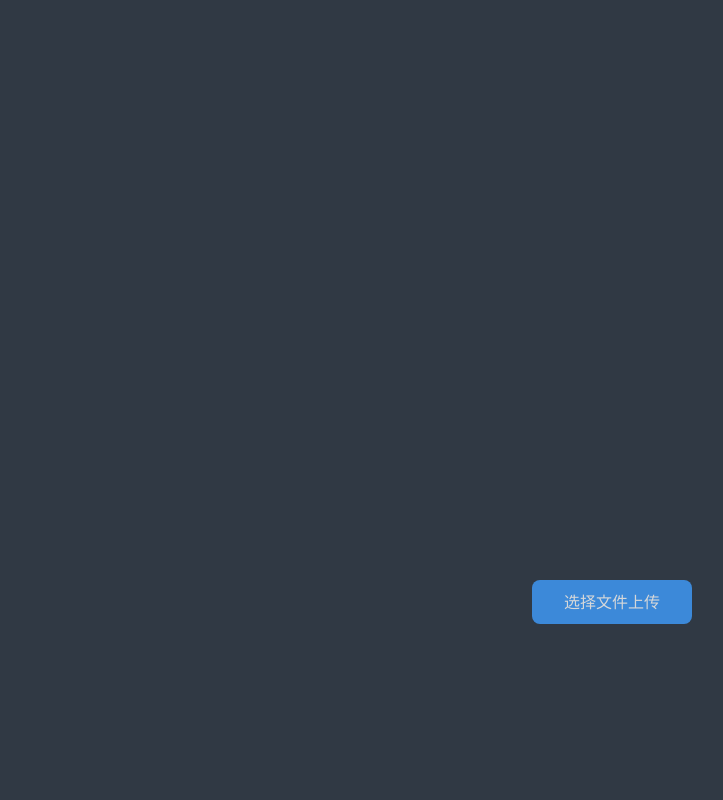
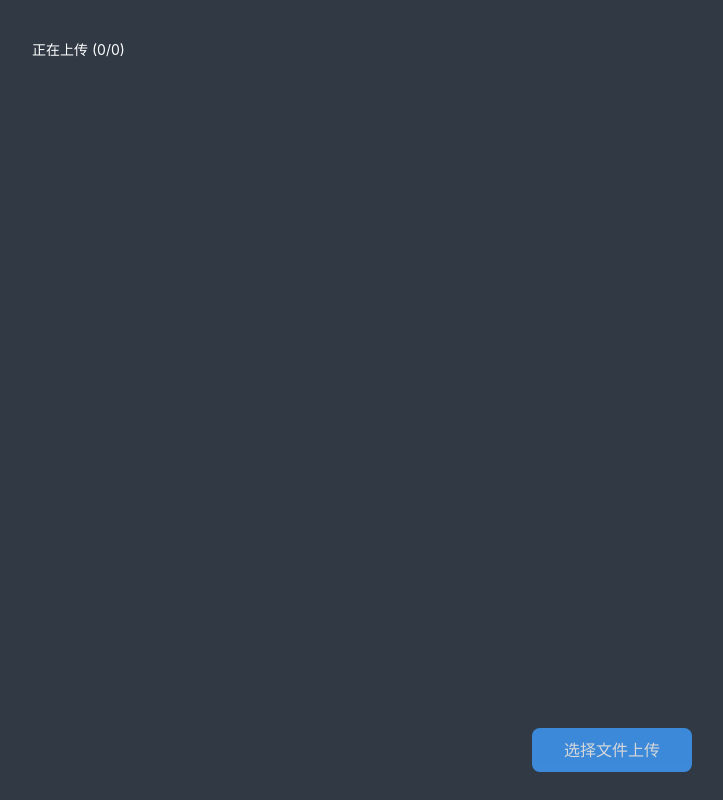
Before and after one commit to chenxijywc/large-file-upload, a Vue app in the folder vite-project/: page / in a window 1280 px wide. Shown: the whole page, without its empty margins (28-751 px from the left). Built offline with nearby package versions, Linux system fonts and the light colour scheme.

Commit message:
样式优化,准备一次多个文件上传

```diff
--- a/vite-project/src/App.vue
+++ b/vite-project/src/App.vue
@@ -1,5 +1,8 @@
 <template>
   <div class="page">
+    <div class="pageTop">
+      正在上传 ({{ statistics }})
+    </div>
     <div class="content">
       <ListItem :taskArr="taskArr" @pauseUpdate="pauseUpdate" @goonUpdate="goonUpdate" @reset="reset"/>
     </div>
@@ -12,7 +15,7 @@
   </div>
 </template>
 <script setup lang="ts">
-  import { onMounted, ref, getCurrentInstance, toRaw, watch } from 'vue'
+  import { onMounted, ref, getCurrentInstance, toRaw, watch, computed } from 'vue'
   import { update, checkFile, mergeSlice, AllDatasItem, taskArrItem } from '@/api/home'
   import ListItem from '@/listItem.vue'
   import SparkMD5 from "spark-md5"
@@ -20,8 +23,25 @@
   let lastTime:any = ref()
   const localForage = (getCurrentInstance()!.proxy as any).$localForage
   const unit = 1024*1024*3  //每个切片的大小定位3m
-  let taskArr = ref<Array<taskArrItem>>([])
+  let taskArr = ref<Array<taskArrItem>>([
+    // {},
+    // {},
+    // {},
+    // {},
+    // {},
+    // {},
+    // {},
+    // {},
+    // {},
+    // {},
+    // {},
+    // {}
+  ])
   let updateingArr:Array<taskArrItem> = []
+  const statistics = computed(()=>{
+    let otherArr = taskArr.value.filter(item => item.state === 4)
+    return `${otherArr.length}/${taskArr.value.length}`
+  })
   // 监听任务改变
   watch(() => taskArr.value, (newVal,oldVal) => {
     if(!(newVal.length === 0 && oldVal.length === 0)){
@@ -72,6 +92,7 @@
       md5:'',
       name:file.name,
       state:0,
+      fileSize:file.size,
       allDatas:[],  // 所有请求的数据
       finishNumber:0,  //请求完成的个数
       errNumber:0,  // 报错的个数,默认是0个,超多3个就是直接上传失败
@@ -243,28 +264,23 @@
   }
 </script>
 <style  scoped>
-  .page{padding:100px;margin:0 auto;background-color: #303944;width: 100%;height: 100vh;color:#ffffff;}
-  .content{min-height: 60vh;}
+  .page{margin:0 auto;background-color: #303944;width: 100%;height: 100vh;color:#ffffff;position: relative;}
+  .pageTop{height: 100px;padding: 0 60px;display: flex;align-items: center;font-size: 14px;}
+  .content{padding:0 100px 0 100px;overflow-y: auto; height: calc(100vh - 200px);}
   :deep(.el-progress-bar__innerText){color: black;}
-  /* .listItem{margin-bottom: 22px;display: flex;animation: fadeIn;animation-duration: 1s;} */
-  .listItem{margin-bottom: 22px;display: flex;}
-  .percentageBac{height:24px;width: 100%;border-radius: 8px;background-color: #1b1f24;margin-bottom: 10px;box-shadow: 0 5px 10px rgba(0, 0, 0, .51) inset;
-                  position: relative;overflow: hidden;}
-  .percentageBox{height:100%;transition: all 1s;background-color: #73c944;border-radius: 8px;display: flex;justify-content: center;align-items: center;}
-  .percentageBox_sapn{position: absolute;top:0;left: 0;width: 100%;display: flex;justify-content: center;font-size: 14px;}
-  .leftBox{flex: 1;margin: 10px 0;display: flex;font-size: 14px;}
-  .leftBox_percentage{flex: 1;margin: 0 10px;}
-  .leftBox_fileName{width: 12%;min-width: 0;overflow: hidden;white-space: nowrap;text-overflow: ellipsis;}
-  .rightBtn{display: flex;width:130px;font-size: 14px;justify-content: center;}
   .mybtn{padding: 2px 10px;height: 24px;border-radius: 8px;display: flex;cursor: pointer;margin: 10px 8px;opacity: 0.8;
         display: flex;justify-content: center;align-items: center;user-select: none;min-width: 48px;}
   .mybtn:hover{opacity: 1;}
   .blueBtn{background-color: #409eff;}
   .redBtn{background-color: #f56c6c;}
-  .bottomBox{text-align: center;}
+  .bottomBox{text-align: center;position: absolute;bottom: 0;left: 0;height: 100px;width: 100%;display: flex;align-items: center;}
   .inputBtn>input{position: absolute;top: 0;left: 0;width: 100%;height: 100%;opacity: 0;cursor: pointer;}
   .inputBtn{width: 160px;background-color: #409eff;opacity: 0.8;position: relative;padding: 10px 16px;border-radius: 8px;margin: 0 auto;user-select: none;}
   .inputBtn:hover{opacity: 1;}
+  /* 滚动条 */
+  ::-webkit-scrollbar{width: 6px;height: 6px;}
+  ::-webkit-scrollbar-thumb{background-color: #dddee0;border-radius: 4px;cursor: pointer;}
+  ::-webkit-scrollbar-thumb:hover{background-color: #c7c9cc;}
   @keyframes fadeIn{
   	0% {opacity: 0;}
   	100% {opacity: 1;}
--- a/vite-project/src/api/home.ts
+++ b/vite-project/src/api/home.ts
@@ -18,6 +18,7 @@ export interface taskArrItem{
   md5:string
   name:string
   state:number  // 0是什么都不做,1文件处理中,2是上传中,3是暂停,4是上传完成,5上传失败
+  fileSize:number
   allDatas:Array<AllDatasItem>  // 所有请求成功或者请求未成功的请求信息
   finishNumber:number
   errNumber:number
--- a/vite-project/src/listItem.vue
+++ b/vite-project/src/listItem.vue
@@ -1,9 +1,10 @@
 <template>
-    <div class="listItem" v-for="item in props.taskArr" :key="item.id">
+    <div v-for="item in props.taskArr" :key="item.id">
+      <div class="listItem">
         <div class="leftBox">
-          <div class="leftBox_fileName">
+          <p class="leftBox_fileName">
             {{item.name}}
-          </div>
+          </p>
           <div class="leftBox_percentage">
             <div class="percentageBac">
               <div class="percentageBox" :style="{width: `${item.percentage}%`}">
@@ -12,7 +13,11 @@
                 <span>{{Math.floor(item.percentage)}}%</span>
               </div>
             </div>
+            <div class="bottomHint">
               <div>
+                 <p>{{fileSize(item.fileSize)}}</p>
+              </div>
+              <div style="margin-left: 4px;">
                 <div v-if="item.state === 0" style="height:24px;width: 100%;"></div>
                 <p v-else-if="item.state === 1">文件正在处理中...</p>
                 <p v-else-if="item.state === 2">文件正在上传中...</p>
@@ -22,10 +27,12 @@
               </div>
             </div>
           </div>
+        </div>
         <div class="rightBtn">
           <div class="mybtn redBtn" @click="pauseUpdate(item)" v-if="[1,2].includes(item.state)">暂停</div>
           <div class="mybtn blueBtn" @click="goonUpdate(item)" v-if="[3].includes(item.state)">继续</div>
-          <div class="mybtn redBtn" @click="reset(item)">取消</div>
+          <div class="mybtn redBtn" @click="reset(item)" v-if="[2,3,5].includes(item.state)">取消</div>
+        </div>
       </div>
     </div>
 </template>
@@ -50,21 +57,37 @@ import { taskArrItem } from '@/api/home'
     const reset = (item:taskArrItem) => {
        emit('reset', item)
     }
+    // 显示文件大小
+    const fileSize = (val:number) =>{
+      let m = 1024 * 1024
+      if(val > m){
+        let num = Math.floor(val/m)
+        let numB = Math.floor(num/1024)
+        if(numB > 1){
+          return `${numB}G`
+        }else{
+          return `${num}M`
+        }
+      }else{
+        return `${val}KB`
+      }
+    }
 </script>
 
 <style scoped>
-  .listItem{margin-bottom: 22px;display: flex;}
-  .percentageBac{height:24px;width: 100%;border-radius: 8px;background-color: #1b1f24;margin-bottom: 10px;box-shadow: 0 5px 10px rgba(0, 0, 0, .51) inset;
+  .listItem{margin-bottom: 22px;display: flex;transition: all 1s;}
+  .percentageBac{height:24px;width: 100%;border-radius: 8px;background-color: #1b1f24;margin: 10px 0;box-shadow: 0 5px 10px rgba(0, 0, 0, .51) inset;
                   position: relative;overflow: hidden;}
-  .percentageBox{height:100%;transition: all 1s;background-color: #73c944;border-radius: 8px;display: flex;justify-content: center;align-items: center;}
+  .percentageBox{height:100%;transition: all .1s;background-color: #73c944;border-radius: 8px;display: flex;justify-content: center;align-items: center;}
   .percentageBox_sapn{position: absolute;top:0;left: 0;width: 100%;display: flex;justify-content: center;font-size: 14px;}
-  .leftBox{flex: 1;margin: 10px 0;display: flex;font-size: 14px;}
+  .leftBox{flex: 1;margin: 10px 0;font-size: 14px;}
   .leftBox_percentage{flex: 1;margin: 0 10px;}
-  .leftBox_fileName{width: 12%;min-width: 0;overflow: hidden;white-space: nowrap;text-overflow: ellipsis;}
-  .rightBtn{display: flex;width:130px;font-size: 14px;justify-content: center;}
+  .leftBox_fileName{margin: 0 10px;font-weight: bold;font-size: 18px;}
+  .rightBtn{display: flex;width:130px;font-size: 14px;justify-content: center;align-items: center;}
   .mybtn{padding: 2px 10px;height: 24px;border-radius: 8px;display: flex;cursor: pointer;margin: 10px 8px;opacity: 0.8;
         display: flex;justify-content: center;align-items: center;user-select: none;min-width: 48px;}
   .mybtn:hover{opacity: 1;}
   .blueBtn{background-color: #409eff;}
   .redBtn{background-color: #f56c6c;}
+  .bottomHint{opacity: 0.8;display: flex;align-items: center;}
 </style>
```
Lines whose indentation alone changed are shown as unchanged.
